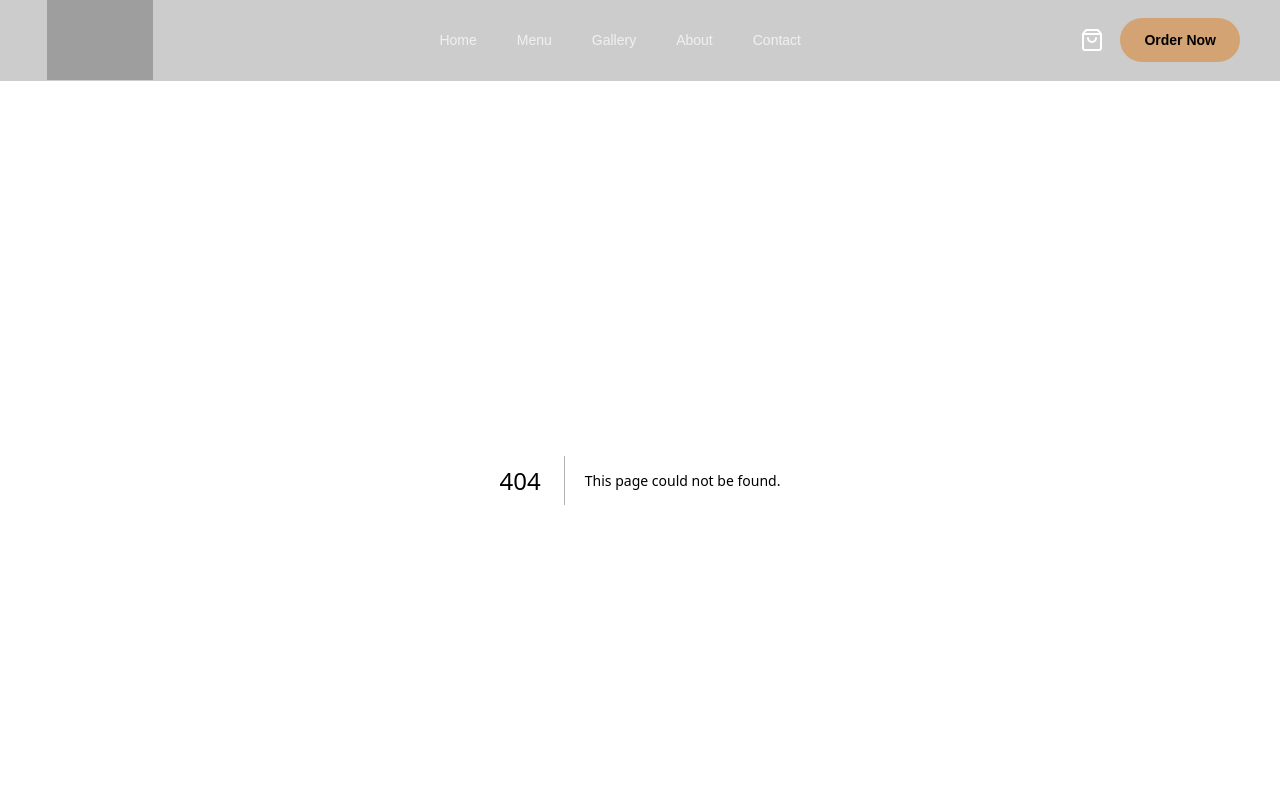
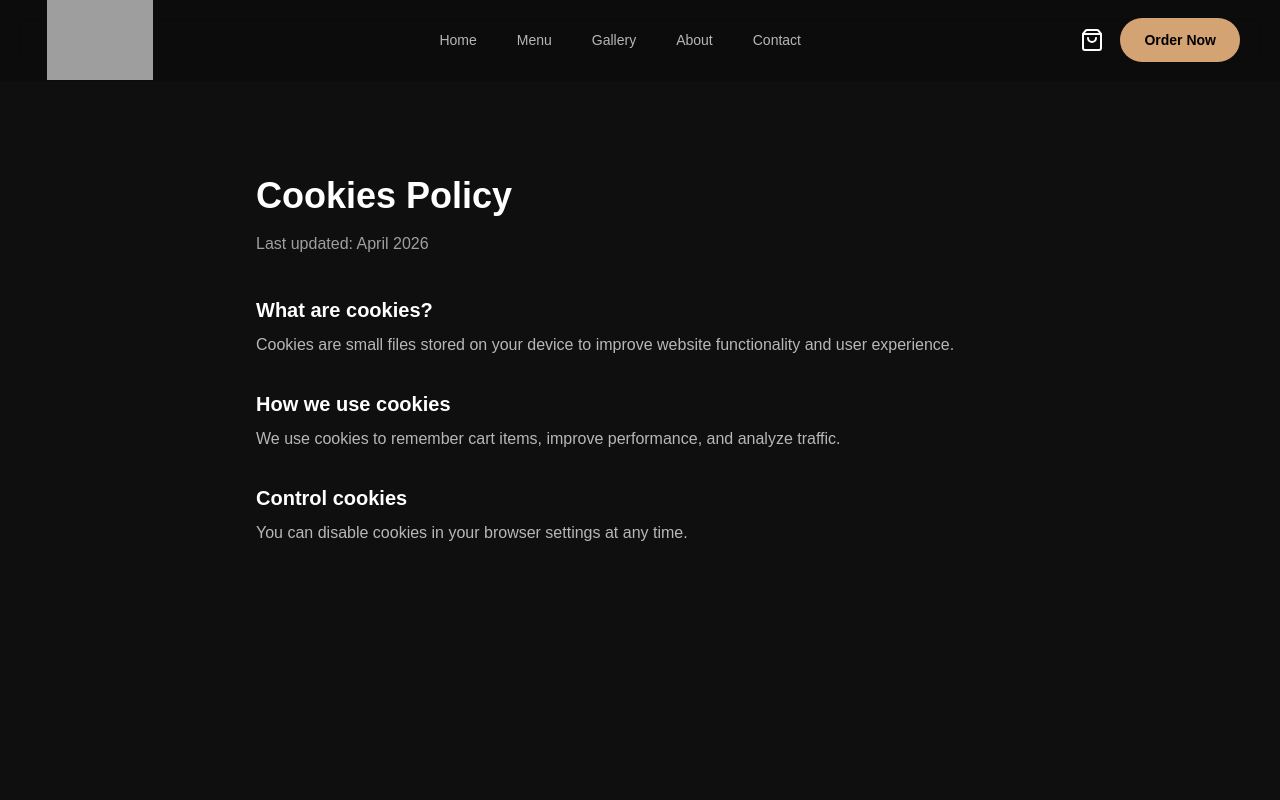
Before and after one commit to ionutpetru4046/modern-bakery-website, a Next.js app: page /cookies in a window 1280 px wide. Before the commit this address had no page. Shown: the top 800 px of the page. Built offline with nearby package versions, Linux system fonts and the light colour scheme; grey boxes are pictures that could not be loaded.

Commit message:
cookies page added

```diff
--- /dev/null
+++ b/app/cookies/page.tsx
@@ -0,0 +1,41 @@
+export default function CookiesPage() {
+    return (
+      <main className="min-h-screen bg-[#0F0F0F] px-6 py-24 text-white">
+
+        <div className="mx-auto max-w-3xl">
+
+          <h1 className="text-4xl font-bold">Cookies Policy</h1>
+          <p className="mt-4 text-white/60">
+            Last updated: April 2026
+          </p>
+
+          <div className="mt-10 space-y-8 text-white/70 leading-relaxed">
+
+            <section>
+              <h2 className="text-xl font-semibold text-white">What are cookies?</h2>
+              <p className="mt-2">
+                Cookies are small files stored on your device to improve website functionality
+                and user experience.
+              </p>
+            </section>
+
+            <section>
+              <h2 className="text-xl font-semibold text-white">How we use cookies</h2>
+              <p className="mt-2">
+                We use cookies to remember cart items, improve performance,
+                and analyze traffic.
+              </p>
+            </section>
+
+            <section>
+              <h2 className="text-xl font-semibold text-white">Control cookies</h2>
+              <p className="mt-2">
+                You can disable cookies in your browser settings at any time.
+              </p>
+            </section>
+
+          </div>
+        </div>
+      </main>
+    );
+  }
```
